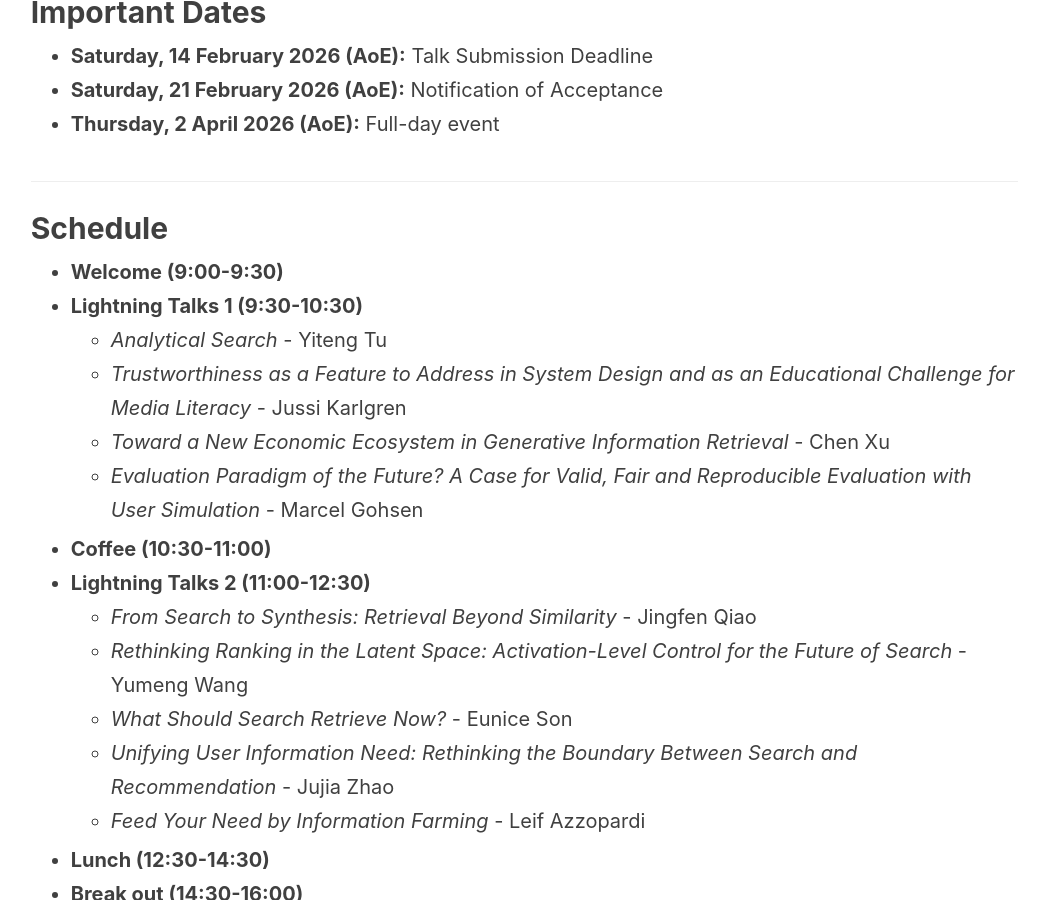
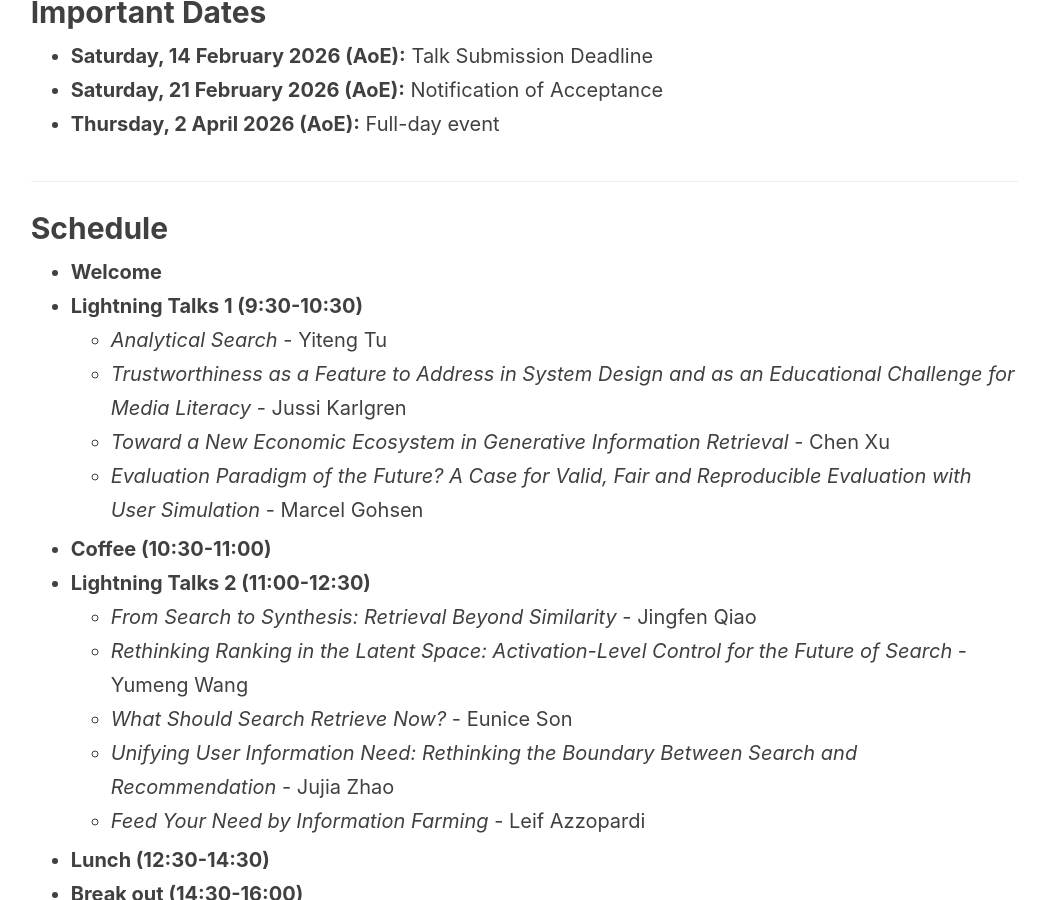
Before and after one commit to SearchFutures/SearchFutures.github.io, a Jekyll site: the page built from index.md, in a window 1280 px wide and 900 px high, scrolled down 3863 px. Shown: the whole window, without its empty margins (91-1134 px from the left). Built offline with Jekyll 4.4.1, drawn with Linux system fonts in a browser that asks for light colours; nearby versions of some CDN libraries; our own code applies the rules of GitHub Pages for plain Markdown files.

Commit message:
Remove time from Welcome in schedule to match slides

```diff
--- a/index.md
+++ b/index.md
@@ -91,7 +91,7 @@ If you are interested in presenting your views, submit an abstract only (approx.
 
 ## <a name='Schedule' style="text-decoration: none; color: inherit;"> Schedule </a>
 
-- **Welcome (9:00-9:30)**
+- **Welcome**
 - **Lightning Talks 1 (9:30-10:30)**
   - *Analytical Search* - Yiteng Tu
   - *Trustworthiness as a Feature to Address in System Design and as an Educational Challenge for Media Literacy* - Jussi Karlgren
```
